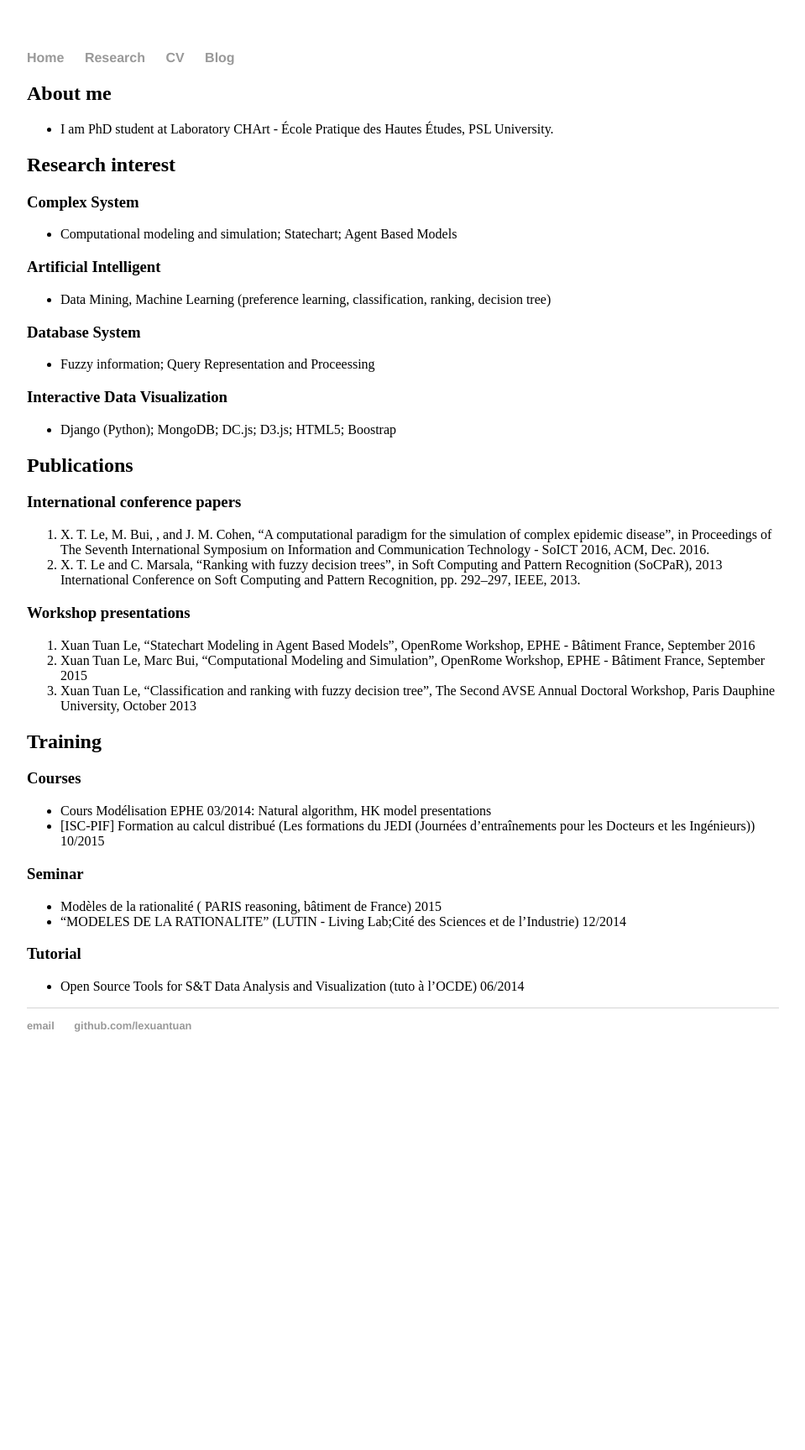
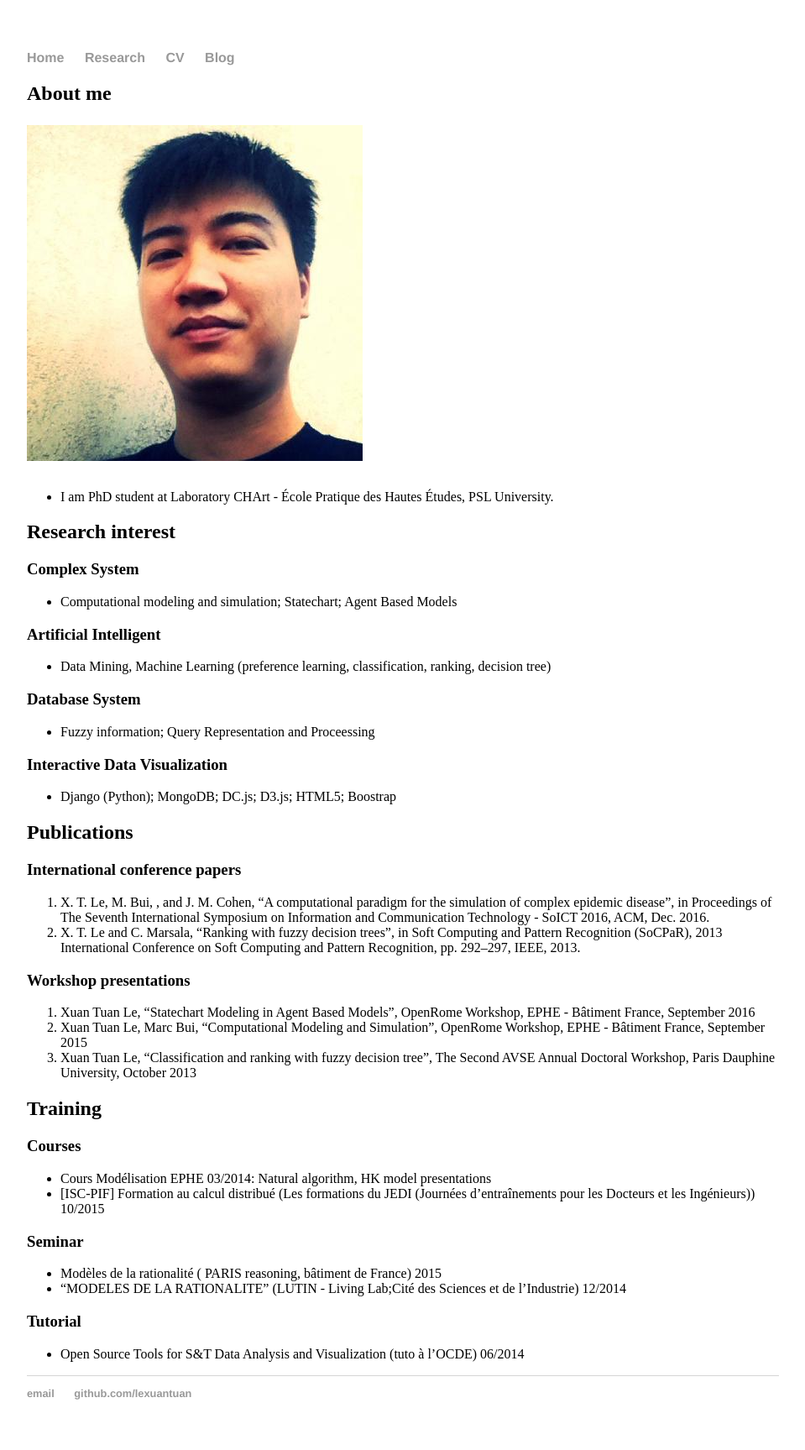
Before and after one commit to lexuantuan/lexuantuan.github.io, a Jekyll site: the page built from index.md, in a window 1280 px wide. Shown: the whole page at 84% size, without its empty margins (160-1119 px from the left). Built offline with Jekyll 4.4.1, drawn with Linux system fonts in a browser that asks for light colours; our own code applies the rules of GitHub Pages for plain Markdown files; before the commit the page ends 1289 px from its top, so only the background shows below that.

Commit message:
Update index.md

```diff
--- a/index.md
+++ b/index.md
@@ -4,6 +4,8 @@ layout: default
 
 
 ## About me
+
+<img class="profile-picture" src="profileimage.jpeg">
 
 - I am PhD student at Laboratory CHArt - École Pratique des Hautes Études, PSL University.
 
```
